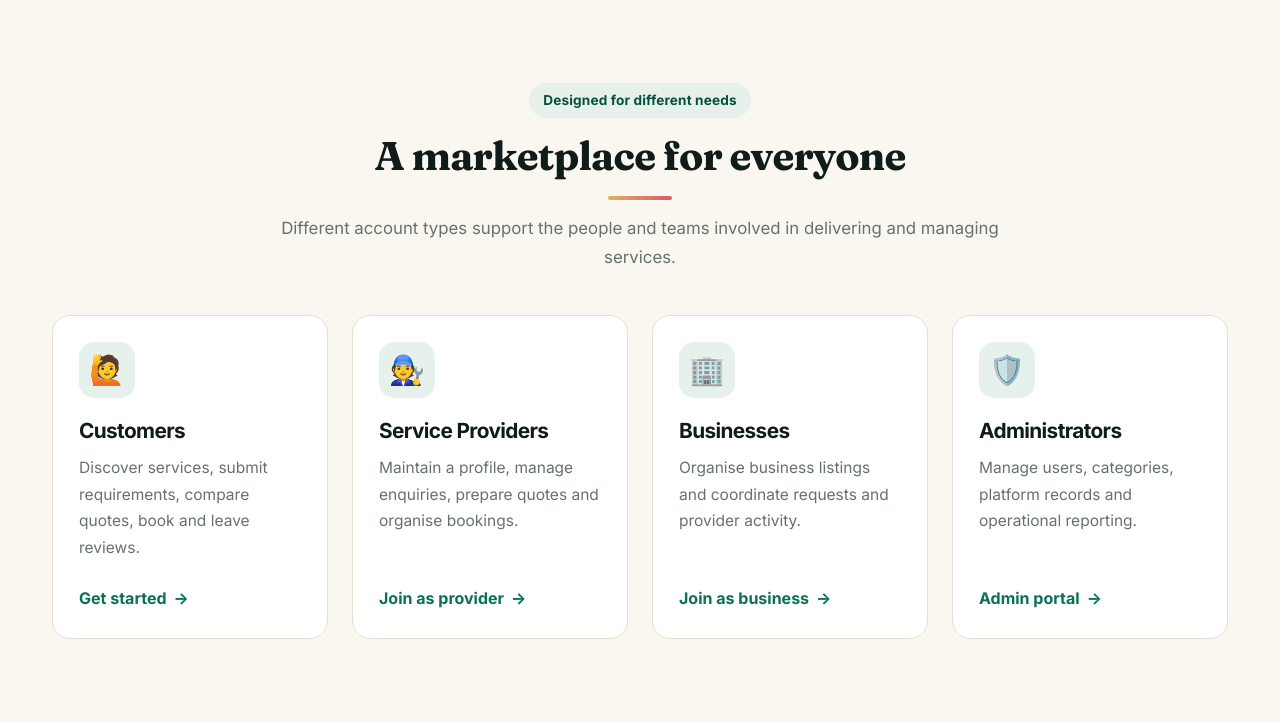
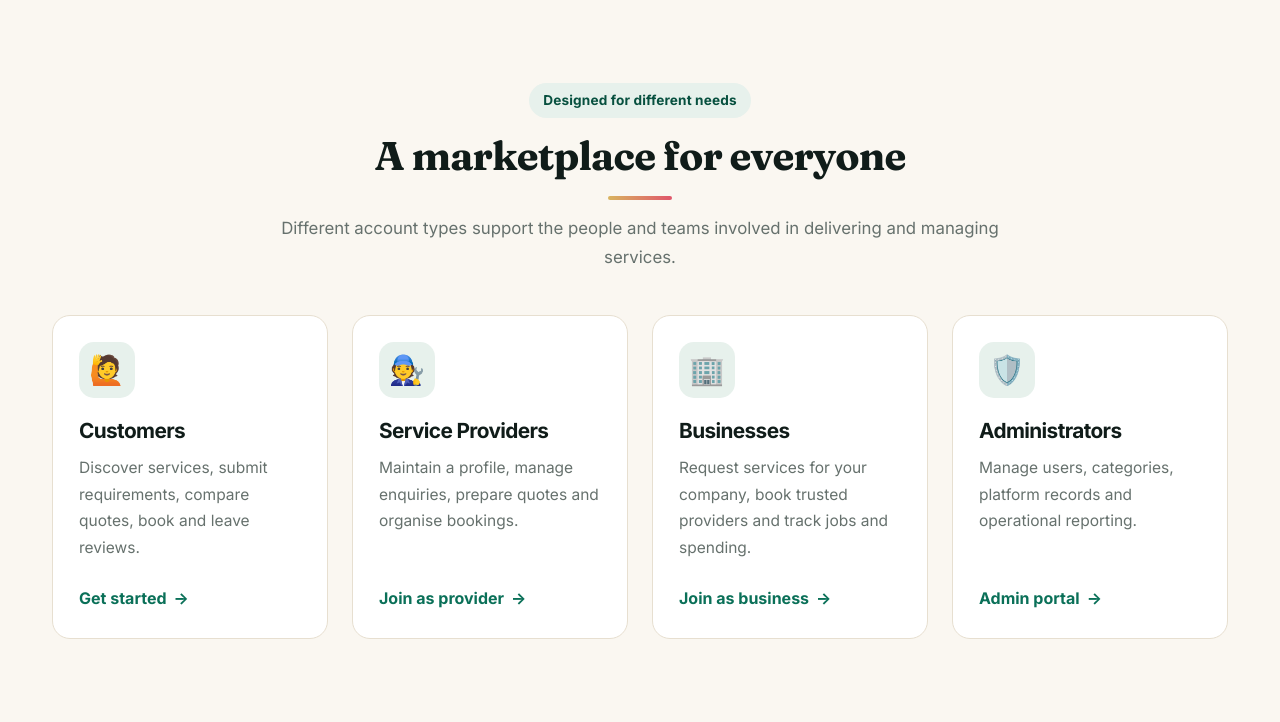
Before and after one commit to jenidunston-creator/MultiServiceMarketplace, a Django app: page / in a window 1280 px wide. Shown: the part 4731-5453 px from the top of the page. Run offline with Django 5.2, Linux system fonts and the light colour scheme.

Commit message:
Fix business card text

```diff
--- a/templates/home.html
+++ b/templates/home.html
@@ -905,7 +905,7 @@
                     <article class="service-card">
                         <div class="service-icon" aria-hidden="true">🏢</div>
                         <h3>Businesses</h3>
-                        <p>Organise business listings and coordinate requests and provider activity.</p>
+                        <p>Request services for your company, book trusted providers and track jobs and spending.</p>
                         <a class="card-link" href="/accounts/signup/?role=business">Join as business <span aria-hidden="true">→</span></a>
                     </article>
                 </div>
```
